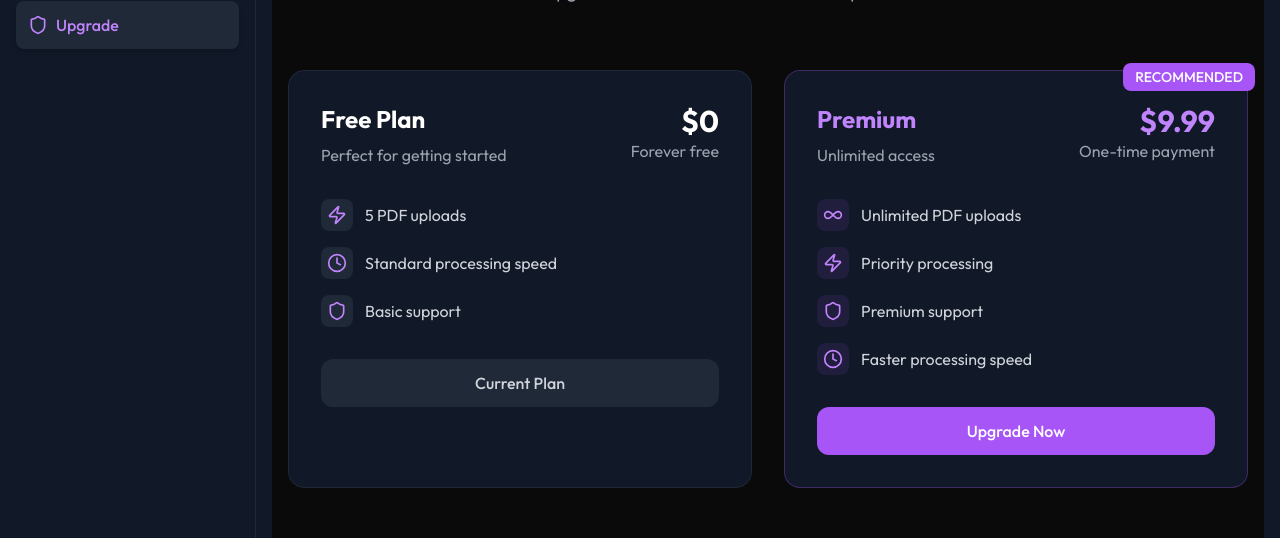
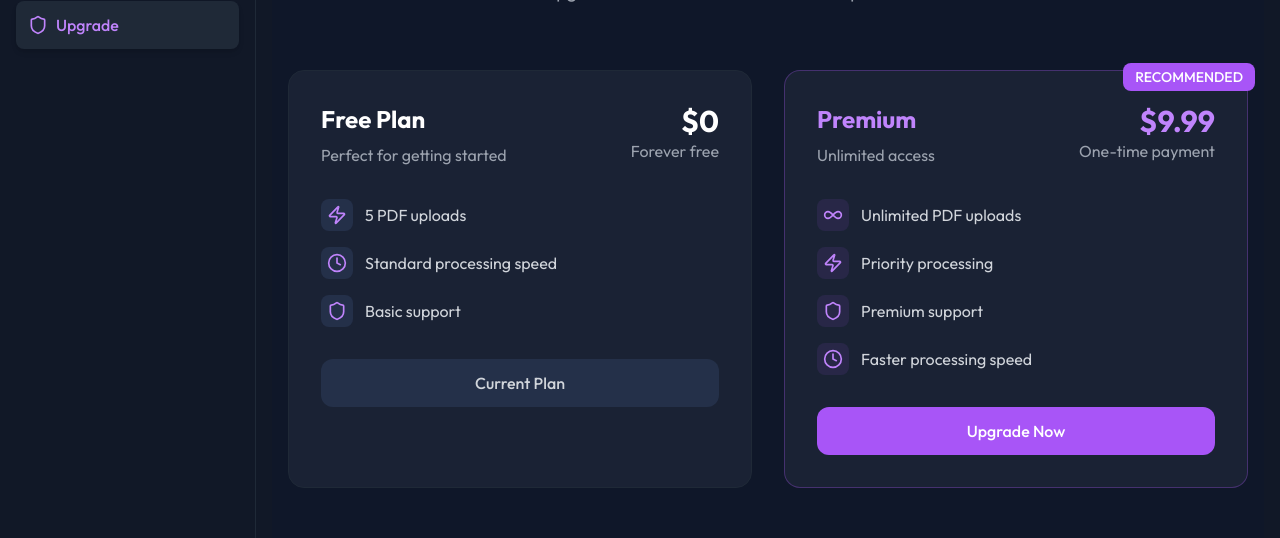
Before and after one commit to Shubhamkanskar/pdfai, a Next.js app: page /dashboard/upgrade in a window 1280 px wide. Shown: the part 175-713 px from the top of the page. Built offline with nearby package versions, Linux system fonts and the light colour scheme; no server answers.

Commit message:
update❤️

```diff
--- a/app/dashboard/upgrade/page.js
+++ b/app/dashboard/upgrade/page.js
@@ -50,6 +50,7 @@ const UpgradePlans = () => {
                 name: "PDF AI",
                 description: "Premium Plan Upgrade",
                 order_id: order.id,
+                prefill: {}, // Removed all prefill data
                 handler: async function (response) {
                     try {
                         const verifyResponse = await fetch('/api/verifyPayment', {
@@ -60,7 +61,7 @@ const UpgradePlans = () => {
                             body: JSON.stringify({
                                 razorpay_payment_id: response.razorpay_payment_id,
                                 razorpay_order_id: response.razorpay_order_id,
-                                razorpay_signature: response.razorpay_signature,
+                                razorpay_signature: response.razorpay_signature
                             }),
                         });
 
@@ -90,9 +91,10 @@ const UpgradePlans = () => {
                         toast.error("Error processing payment");
                     }
                 },
-                prefill: {
-                    name: user?.fullName,
-                    email: userEmail,
+                modal: {
+                    ondismiss: function () {
+                        setIsLoading(false);
+                    }
                 },
                 theme: {
                     color: "#7c3aed"
@@ -120,7 +122,7 @@ const UpgradePlans = () => {
     };
 
     return (
-        <div className="min-h-screen bg-[#0a0a0a] text-white py-12 px-4">
+        <div className="min-h-screen bg-[#0f1729] text-white py-12 px-4">
             <div className="max-w-6xl mx-auto">
                 {/* Header Section */}
                 <div className="text-center mb-16">
@@ -135,7 +137,7 @@ const UpgradePlans = () => {
                 {/* Pricing Cards */}
                 <div className="grid md:grid-cols-2 gap-8 max-w-5xl mx-auto">
                     {/* Free Plan */}
-                    <div className="relative rounded-2xl bg-gray-900 border border-gray-800 p-8 transform transition-all duration-300 hover:-translate-y-1">
+                    <div className="relative rounded-2xl bg-[#1a2234] border border-gray-800 p-8 transform transition-all duration-300 hover:-translate-y-1">
                         <div className="flex justify-between items-start mb-8">
                             <div>
                                 <h3 className="text-2xl font-bold text-white mb-2">Free Plan</h3>
@@ -149,19 +151,19 @@ const UpgradePlans = () => {
 
                         <ul className="space-y-4 mb-8">
                             <li className="flex items-center gap-3">
-                                <div className="p-1.5 rounded-lg bg-gray-800">
+                                <div className="p-1.5 rounded-lg bg-[#243049]">
                                     <Zap className="w-5 h-5 text-purple-400" />
                                 </div>
                                 <span className="text-gray-300">5 PDF uploads</span>
                             </li>
                             <li className="flex items-center gap-3">
-                                <div className="p-1.5 rounded-lg bg-gray-800">
+                                <div className="p-1.5 rounded-lg bg-[#243049]">
                                     <Clock className="w-5 h-5 text-purple-400" />
                                 </div>
                                 <span className="text-gray-300">Standard processing speed</span>
                             </li>
                             <li className="flex items-center gap-3">
-                                <div className="p-1.5 rounded-lg bg-gray-800">
+                                <div className="p-1.5 rounded-lg bg-[#243049]">
                                     <Shield className="w-5 h-5 text-purple-400" />
                                 </div>
                                 <span className="text-gray-300">Basic support</span>
@@ -169,7 +171,7 @@ const UpgradePlans = () => {
                         </ul>
 
                         <button
-                            className="w-full py-3 rounded-xl bg-gray-800 text-gray-300 font-medium cursor-not-allowed"
+                            className="w-full py-3 rounded-xl bg-[#243049] text-gray-300 font-medium cursor-not-allowed"
                             disabled
                         >
                             Current Plan
@@ -177,7 +179,7 @@ const UpgradePlans = () => {
                     </div>
 
                     {/* Premium Plan */}
-                    <div className="relative rounded-2xl bg-gray-900 border border-purple-500/30 p-8 transform transition-all duration-300 hover:-translate-y-1">
+                    <div className="relative rounded-2xl bg-[#1a2234] border border-purple-500/30 p-8 transform transition-all duration-300 hover:-translate-y-1">
                         <div className="absolute -top-2 -right-2 bg-purple-500 text-white px-3 py-1 rounded-lg text-sm font-medium">
                             RECOMMENDED
                         </div>
```
